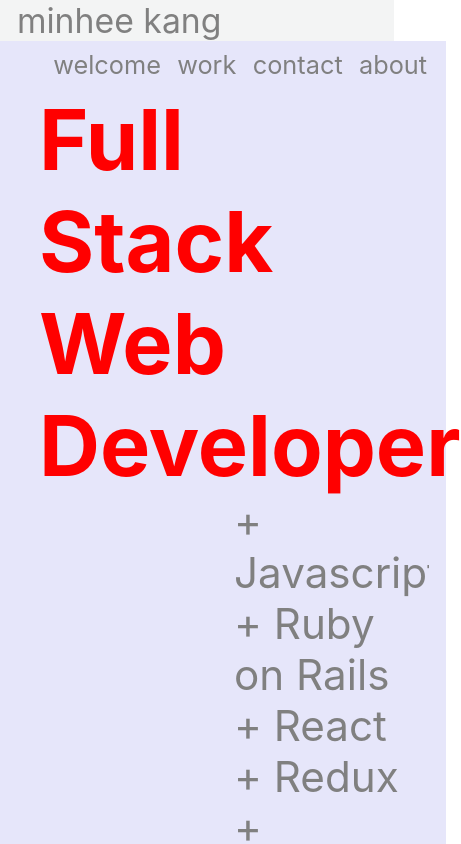
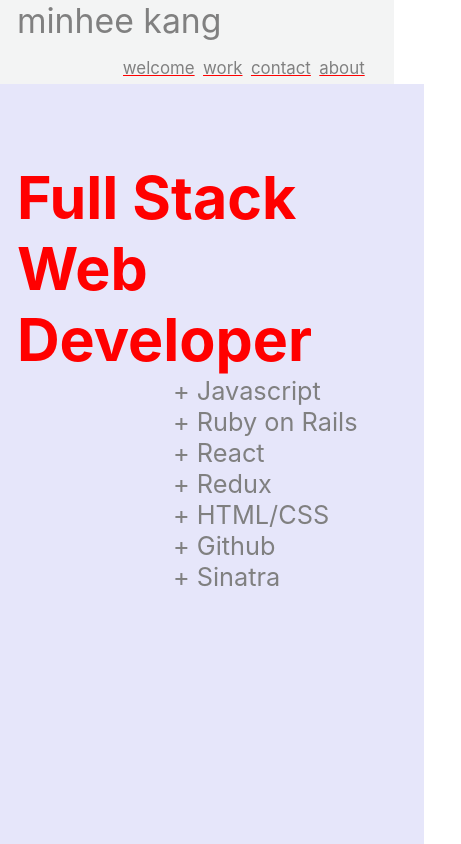
Before and after one commit to minheekangg/portfolio-v1, a React (Create React App) app: page /welcome in a window 390 px wide. Shown: the top 844 px of the page, 461 px wide, since content can reach past the window. Built offline with nearby package versions, Linux system fonts and the light colour scheme.

Commit message:
media queries for phone complete

```diff
--- a/src/App.css
+++ b/src/App.css
@@ -144,7 +144,7 @@
   padding-left: 5%;
   padding-right: 2%;
   color: red;
-  width: 100%;
+  /* width: 100%; */
   height: 100%;
   margin: 0 auto;
   position: absolute;
@@ -353,10 +353,56 @@
 
   #welcome{
     padding-top: 12%;
-    padding-left: 10%;
+    /* padding-left: 10%; */
   }
   #contact{
     margin-top: 10%;
   }
 
 }
+/* PHONE VERTICAL */
+@media(max-width: 450px){
+
+  #navbar div{
+    float: inline-block;
+    margin-top: 2vh;
+    padding-right: 2vh;
+    overflow: auto;
+    margin-left: 3vh;
+
+  }
+  #navbar a{
+    margin-right: 1vh;
+    font-size: 2vh;
+    text-decoration: underline;
+    text-decoration-color: red;
+  }
+  #navbar{
+    height: 10vh;
+    position: sticky;
+    position: -webkit-sticky;
+    top:0;
+  }
+
+  #welcome{
+    padding-top: 20%;
+    font-size: 7vh;
+    overflow: auto;
+  }
+  #single-skill-scroll{
+    font-size: 3vh;
+  }
+  #skill-scroll{
+    padding-right:10%;
+  }
+  #my-pic{
+    width: 80%;
+  }
+  #contact{
+    margin-top: 20%;
+  }
+  #contact ul{
+    font-size: 2vh;
+  }
+
+}
```
